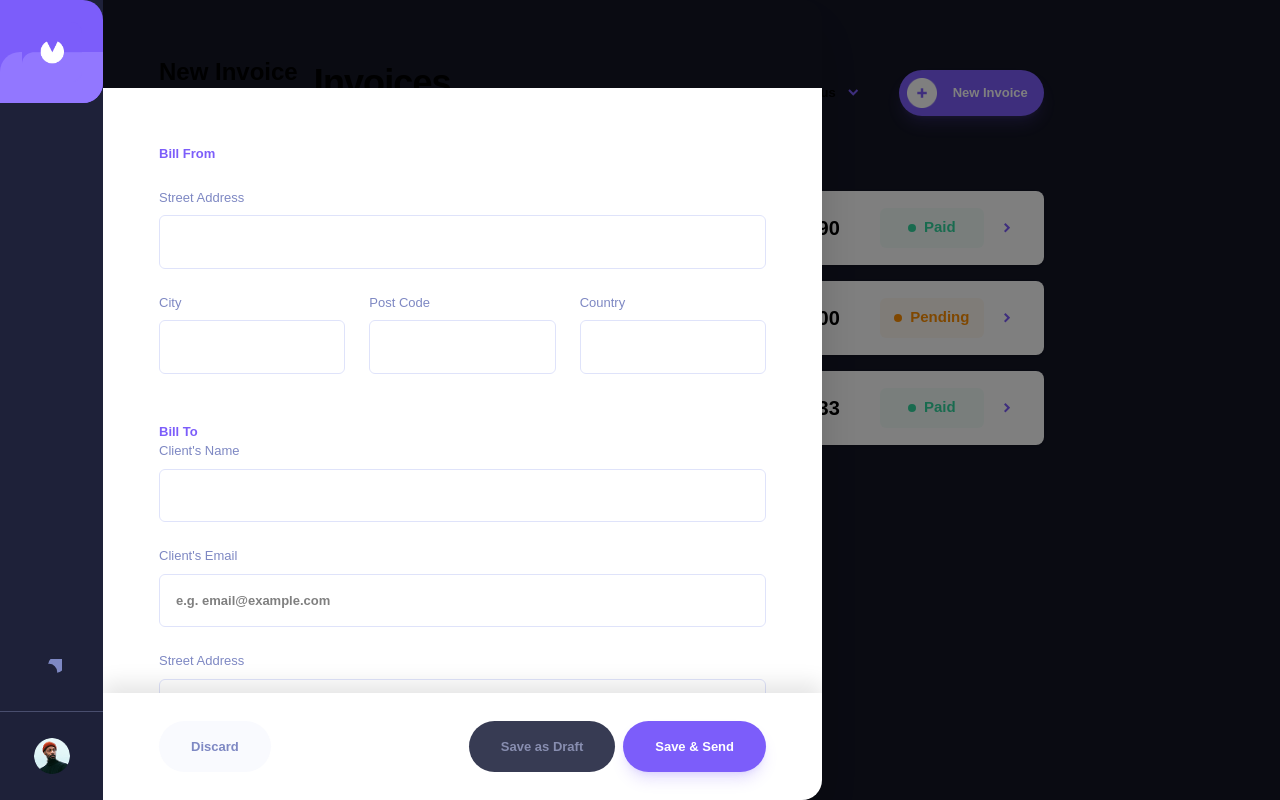
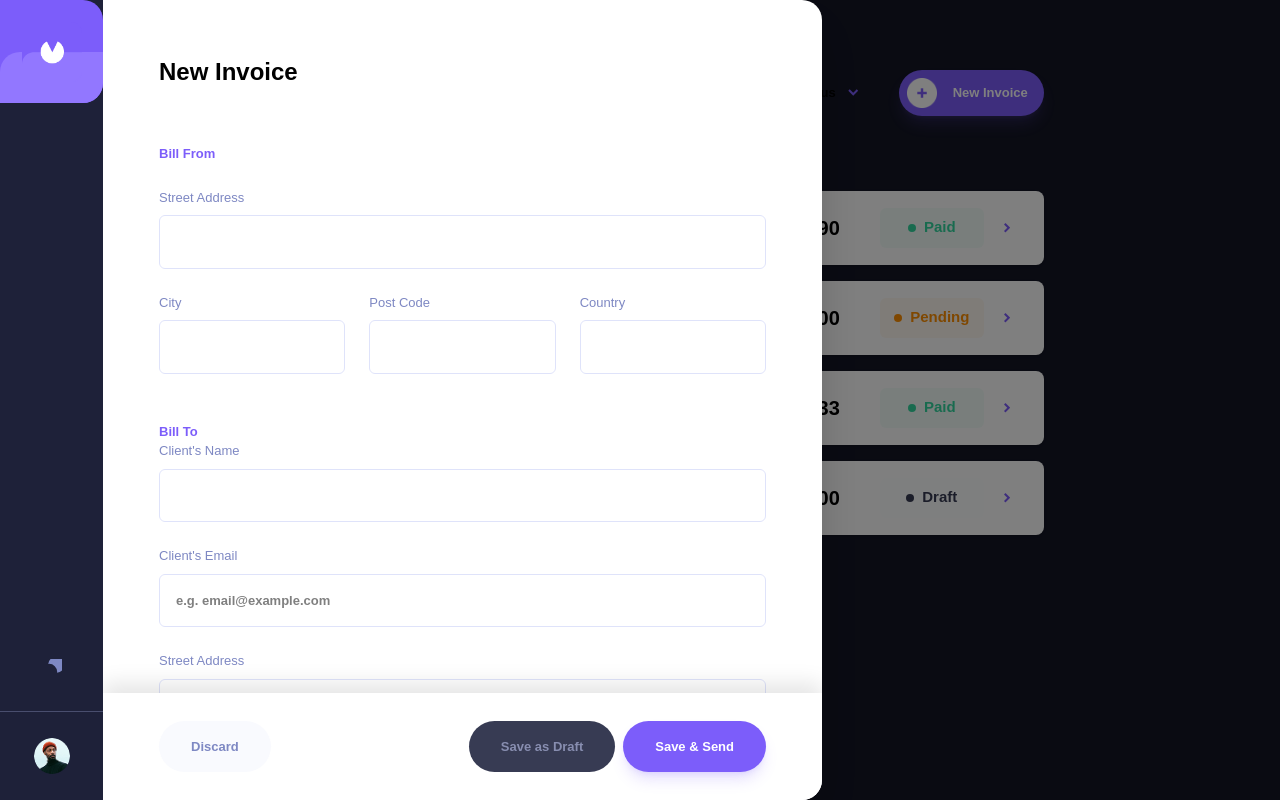
Before and after one commit to JasonChukwuebuka01/invoice, a React (Vite) app: page / in a window 1280 px wide. Both pictures are taken after a click on the button "New Invoice". Built offline with nearby package versions, Linux system fonts and the light colour scheme.

Commit message:
feat(invoices): add multi-status filtering and URL sync

```diff
--- a/src/components/invoice-page/InvoiceHeader.jsx
+++ b/src/components/invoice-page/InvoiceHeader.jsx
@@ -1,54 +1,95 @@
 import { useState } from 'react';
+import { useSearchParams } from 'react-router-dom'; // Added this
 import iconPlus from '../../assets/invoice-plus-sign.png';
 import { useTheme } from '../../context/themeContext';
-import InvoiceItemInput from './InvoiceItemInput'; // Import the new sub-component
 import FormComponent from './FormComponent';
 
 
+export default function InvoiceHeader({ count }) {
 
-
-export default function InvoiceHeader({ count }) {
     const [isFilterOpen, setIsFilterOpen] = useState(false);
     const [isFormOpen, setIsFormOpen] = useState(false);
-    const [selectedStatuses, setSelectedStatuses] = useState([]);
     const { theme } = useTheme();
 
+    // 1. Hook to read and write URL parameters
+    const [searchParams, setSearchParams] = useSearchParams();
 
-    const statuses = ['Draft', 'Pending', 'Paid'];
+    // 2. Get the current statuses from URL (e.g., "paid,pending") or an empty string
+    const currentStatuses = searchParams.get('status')?.split(',') || [];
 
+    const statuses = ['All', 'Draft', 'Pending', 'Paid'];
+
+    //  Set UrL :The Logic Handler
+    const handleStatusChange = (status) => {
+        if (status === 'All') {
+            // Clicking "All" clears the filter completely
+            searchParams.delete('status');
+        } else {
+            const lowerStatus = status.toLowerCase();
+            let newStatuses = [...currentStatuses];
+
+            if (newStatuses.includes(lowerStatus)) {
+                // If already there, remove it (uncheck)
+                newStatuses = newStatuses.filter(s => s !== lowerStatus);
+            } else {
+                // If not there, add it (check)
+                newStatuses.push(lowerStatus);
+            }
+
+            // Update URL: If array is empty, delete the key for a clean URL
+            if (newStatuses.length === 0) {
+                searchParams.delete('status');
+            } else {
+                searchParams.set('status', newStatuses.join(','));
+            }
+        };
+        setSearchParams(searchParams);
+    };
 
     return (
         <header className="flex items-center justify-between mb-8 lg:mb-16">
-            {/* Header Title Section */}
             <div className="flex items-center gap-4 sm:gap-6">
                 <div>
                     <h1 className="text-2xl lg:text-[36px] font-bold tracking-tight dark:text-white">Invoices</h1>
-                    <p className="text-[#888EB0] dark:text-[#DFE3FA] text-[13px]">{count === 0 ? "No invoices" : `There are ${count} total invoices`}</p>
+                    <p className="text-[#888EB0] dark:text-[#DFE3FA] text-[13px]">
+                        {count === 0 ? "No invoices" : `There are ${count} total invoices`}
+                    </p>
                 </div>
             </div>
 
-            {/* Header Action Section */}
             <div className="flex items-center gap-4 lg:gap-10">
-                <div className="relative" onMouseEnter={() => setIsFilterOpen(true)} onMouseLeave={() => setIsFilterOpen(false)}>
+                <div
+                    className="relative"
+                    onMouseEnter={() => setIsFilterOpen(true)}
+                    onMouseLeave={() => setIsFilterOpen(false)}
+                >
                     <button className="font-bold text-[13px] dark:text-white flex items-center gap-3 py-2 outline-none">
                         Filter <span className="hidden sm:inline">by status</span>
-                        <svg width="11" height="7" className={`transition-transform duration-300 ${isFilterOpen ? 'rotate-180' : ''}`}><path d="M1 1l4.225 4.225L9.45 1" stroke="#7C5DFA" strokeWidth="2" fill="none" /></svg>
+                        <svg width="11" height="7" className={`transition-transform duration-300 ${isFilterOpen ? 'rotate-180' : ''}`}>
+                            <path d="M1 1l4.225 4.225L9.45 1" stroke="#7C5DFA" strokeWidth="2" fill="none" />
+                        </svg>
                     </button>
 
-                    {
-                        isFilterOpen && (
+                    {isFilterOpen && (
                         <div className="absolute top-full left-1/2 -translate-x-1/2 pt-4 w-[192px] z-40">
                             <div className="bg-white dark:bg-[#252945] rounded-lg shadow-xl p-6">
                                 {statuses.map(s => (
                                     <label key={s} className="flex items-center gap-3 mb-4 last:mb-0 cursor-pointer group font-bold text-[13px] dark:text-white">
-                                            <input type="checkbox" className="accent-purple-main w-4 h-4" /> {s}
+                                        <input
+                                            type="checkbox"
+                                            className="accent-purple-main w-4 h-4 cursor-pointer"
+                                            // 4. "Controlled" checked state based on URL
+                                            checked={s === 'All' ? currentStatuses.length === 0 : currentStatuses.includes(s.toLowerCase())}
+                                            onChange={() => handleStatusChange(s)}
+                                        />
+                                        {s}
                                     </label>
                                 ))}
                             </div>
                         </div>
-                        )
-                    }
+                    )}
                 </div>
+
                 <button onClick={() => setIsFormOpen(true)} className="bg-purple-main hover:bg-purple-hover transition-all pl-2 pr-4 py-2 rounded-full flex items-center gap-4 text-white font-bold text-[13px] shadow-lg shadow-purple-main/20">
                     <img src={iconPlus} alt="" className="w-[30px] h-[30px]" />
                     <span>New <span className="hidden sm:inline">Invoice</span></span>
@@ -57,13 +98,10 @@ export default function InvoiceHeader({ count }) {
 
             {/* SLIDING FORM DRAWERS SECTION */}
             <div className={`fixed inset-0 z-[60] transition-opacity duration-500 ${isFormOpen ? 'opacity-100 pointer-events-auto' : 'opacity-0 pointer-events-none'}`}>
-                {/* Backdrop - respects sidebar width */}
                 <div className="absolute inset-0 bg-black/50 lg:left-[103px]" onClick={() => setIsFormOpen(false)}></div>
-
-                {/* Form Container */}
-                <section className={`absolute top-0 bottom-0 left-0 lg:left-[103px] w-full max-w-[719px]  dark:bg-[#141625] overflow-y-auto p-8 md:p-14 md:rounded-r-[20px] shadow-2xl transform transition-transform duration-500 ease-[cubic-bezier(0.4,0,0.2,1)] ${isFormOpen ? 'translate-x-0' : '-translate-x-full'}`}>
-                    <h2 className="text-2xl font-bold dark:text-white mb-14 ">New Invoice</h2>
-                    <FormComponent  setIsFormOpen={setIsFormOpen}/>
+                <section className={`absolute top-0 bottom-0 left-0 lg:left-[103px] w-full max-w-[719px] bg-white dark:bg-[#141625] overflow-y-auto p-8 md:p-14 md:rounded-r-[20px] shadow-2xl transform transition-transform duration-500 ease-[cubic-bezier(0.4,0,0.2,1)] ${isFormOpen ? 'translate-x-0' : '-translate-x-full'}`}>
+                    <h2 className="text-2xl font-bold dark:text-white mb-14">New Invoice</h2>
+                    <FormComponent setIsFormOpen={setIsFormOpen} />
                 </section>
             </div>
         </header>
--- a/src/pages/Invoice.jsx
+++ b/src/pages/Invoice.jsx
@@ -1,43 +1,52 @@
 import { useState } from 'react';
+import { useSearchParams, Link } from 'react-router-dom';
 import InvoiceHeader from '../components/invoice-page/InvoiceHeader';
 import EmptyState from '../components/invoice-page/EmptyState';
 import InvoiceCard from '../components/invoice-page/InvoiceCard';
-import { Link } from 'react-router-dom';
-
 
 
 export default function Invoice() {
+    const [invoices] = useState([
+        { id: 'RT3080', paymentDue: '19 Aug 2021', clientName: 'Jensen Huang', total: '1,800.90', status: 'paid' },
+        { id: 'XM9141', paymentDue: '20 Sep 2021', clientName: 'Alex Grim', total: '556.00', status: 'pending' },
+        { id: 'RG0314', paymentDue: '01 Oct 2021', clientName: 'John Morrison', total: '14,002.33', status: 'paid' },
+        { id: 'ST1022', paymentDue: '12 Oct 2021', clientName: 'Anita Rose', total: '2,300.00', status: 'draft' },
+    ]);
 
 
 
 
-    // Array of mock data to test the "Photo 2" state
-    const [invoices, setInvoices] = useState([
-        { id: 'RT3080', paymentDue: '19 Aug 2021', clientName: 'Jensen Huang', total: '1,800.90', status: 'paid' },
-        { id: 'XM9141', paymentDue: '20 Sep 2021', clientName: 'Alex Grim', total: '556.00', status: 'pending' },
-        { id: 'RG0314', paymentDue: '01 Oct 2021', clientName: 'John Morrison', total: '14,002.33', status: 'paid' },
-    ]);
+
+    // Hook to listen to the URL parameters
+    const [searchParams] = useSearchParams();
+
+    //  Get the status string from URL and turn it into an array
+    const filterParams = searchParams.get('status')?.split(',') || [];
+
+    //  Derived State: Filter the invoices based on the URL
+    const filteredInvoices = invoices.filter(invoice => {
+        // If no filter is selected (All), show everything
+        if (filterParams.length === 0) return true;
+
+        // Check if the invoice status is included in our URL params
+        return filterParams.includes(invoice.status.toLowerCase());
+    });
 
     return (
         <div className="w-full max-w-[730px] mx-auto transition-all duration-500 pb-4 pt-[20%] lg:pt-[4%]">
-            <InvoiceHeader count={invoices.length} />
-
+            {/* 4. Pass the count of FILTERED invoices so the header count stays accurate */}
+            <InvoiceHeader count={filteredInvoices.length} />
 
             <main>
-                {
-                    invoices.length === 0 ? (
+                {filteredInvoices.length === 0 ? (
                     <EmptyState />
                 ) : (
                     <section aria-label="Invoice list">
-                            {
-                                invoices.map(invoice => (
-
+                        {filteredInvoices.map(invoice => (
                             <Link to={`/invoice/${invoice.id}`} key={invoice.id} className="block">
-                                        <InvoiceCard key={invoice.id} invoice={invoice} />
+                                <InvoiceCard invoice={invoice} />
                             </Link>
-
-                                ))
-                            }
+                        ))}
                     </section>
                 )}
             </main>
```
Lines whose indentation alone changed are shown as unchanged.
